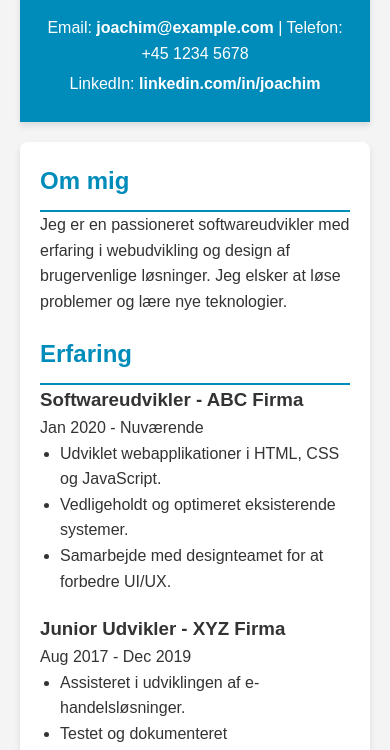
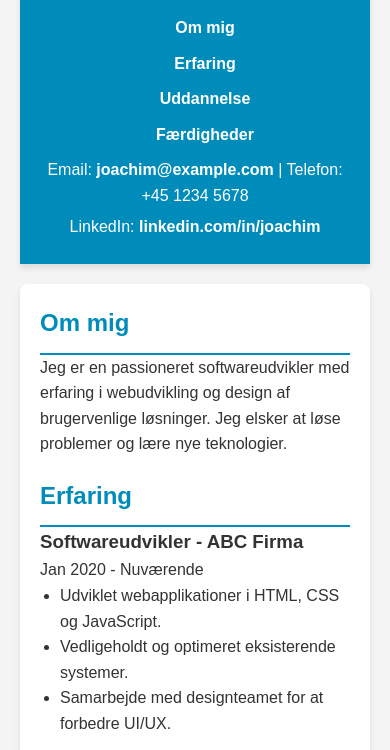
Before and after one commit to Johokn/websitedemo, a plain HTML site: page index.html in a window 390 px wide. Shown: the part 81-831 px from the top of the page. Drawn offline with Linux system fonts and the light colour scheme.

Commit message:
Add files via upload

```diff
--- a/index.html
+++ b/index.html
@@ -10,18 +10,26 @@
     <header>
         <div class="container">
             <h1>Joachim Hansen</h1>
+            <nav>
+                <ul class="top-menu">
+                    <li><a href="#about">Om mig</a></li>
+                    <li><a href="#experience">Erfaring</a></li>
+                    <li><a href="#education">Uddannelse</a></li>
+                    <li><a href="#skills">Færdigheder</a></li>
+                </ul>
+            </nav>
             <p class="contact">Email: <a href="mailto:joachim@example.com">joachim@example.com</a> | Telefon: +45 1234 5678</p>
             <p class="contact">LinkedIn: <a href="https://linkedin.com/in/joachim">linkedin.com/in/joachim</a></p>
         </div>
     </header>
 
     <main>
-        <section class="about">
+        <section id="about" class="about">
             <h2>Om mig</h2>
             <p>Jeg er en passioneret softwareudvikler med erfaring i webudvikling og design af brugervenlige løsninger. Jeg elsker at løse problemer og lære nye teknologier.</p>
         </section>
 
-        <section class="experience">
+        <section id="experience" class="experience">
             <h2>Erfaring</h2>
             <div class="job">
                 <h3>Softwareudvikler - ABC Firma</h3>
@@ -42,7 +50,7 @@
             </div>
         </section>
 
-        <section class="education">
+        <section id="education" class="education">
             <h2>Uddannelse</h2>
             <div class="school">
                 <h3>Bachelor i Datateknologi - Københavns Universitet</h3>
@@ -50,7 +58,7 @@
             </div>
         </section>
 
-        <section class="skills">
+        <section id="skills" class="skills">
             <h2>Færdigheder</h2>
             <ul>
                 <li>HTML/CSS/JavaScript</li>
--- a/styles.css
+++ b/styles.css
@@ -43,6 +43,33 @@ a:hover {
     margin: 0 auto;
 }
 
+nav {
+    margin-top: 10px;
+}
+
+ul.top-menu {
+    list-style-type: none;
+    padding: 0;
+}
+
+ul.top-menu li {
+    display: inline;
+    margin-right: 15px;
+}
+
+ul.top-menu li a {
+    color: white;
+    text-decoration: none;
+    font-size: 1.1rem;
+    padding: 8px 12px;
+    transition: background-color 0.3s ease;
+}
+
+ul.top-menu li a:hover {
+    background-color: #005f73;
+    border-radius: 5px;
+}
+
 main {
     background-color: white;
     padding: 20px;
@@ -83,7 +110,7 @@ footer p {
     margin: 0;
 }
 
-/* Responsiv design */
+/* Responsivt design */
 @media (max-width: 768px) {
     header h1 {
         font-size: 1.8rem;
@@ -92,4 +119,13 @@ footer p {
     .container {
         padding: 0 20px;
     }
+
+    ul.top-menu li {
+        display: block;
+        margin: 10px 0;
+    }
+
+    ul.top-menu li a {
+        font-size: 1rem;
+    }
 }
```
